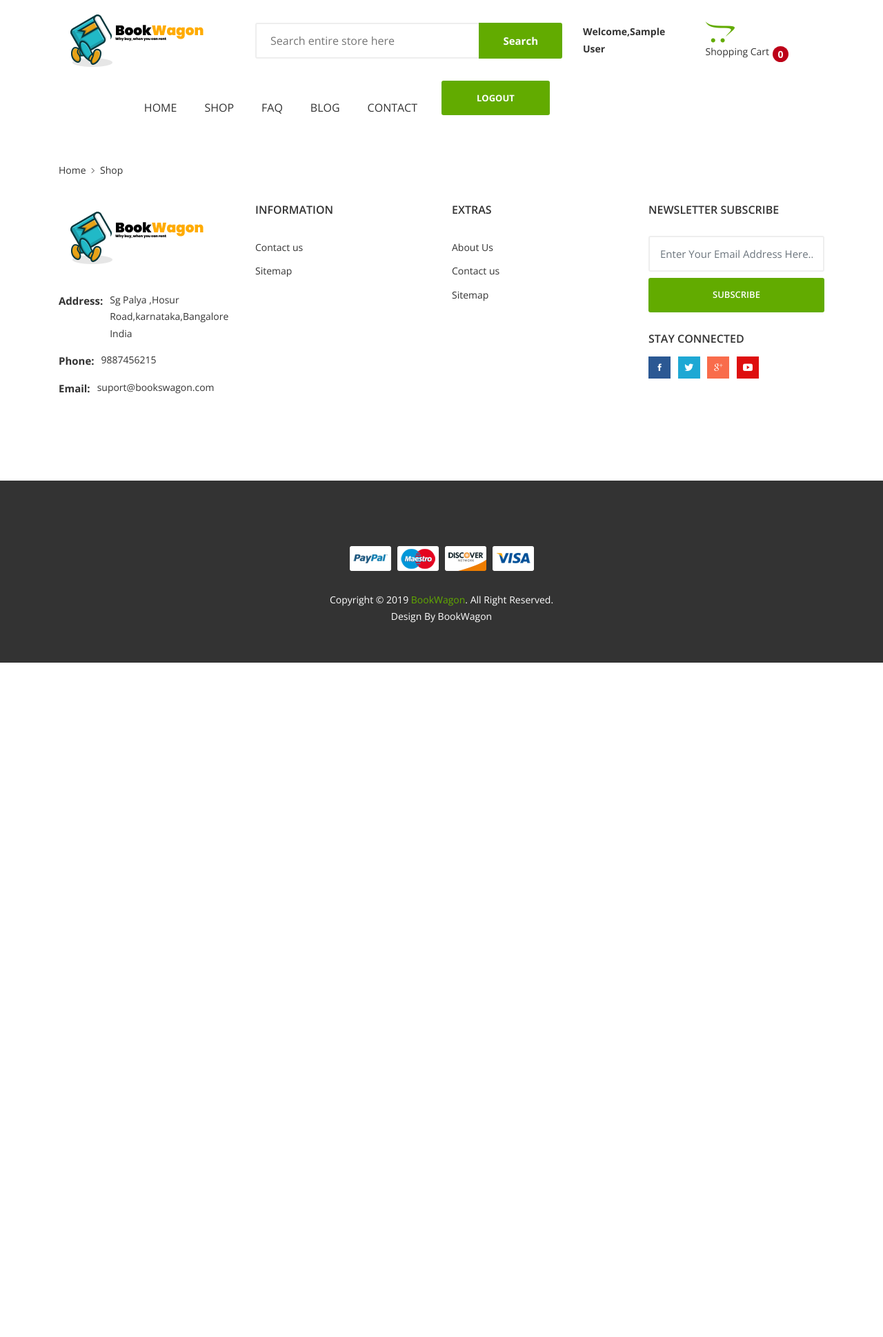
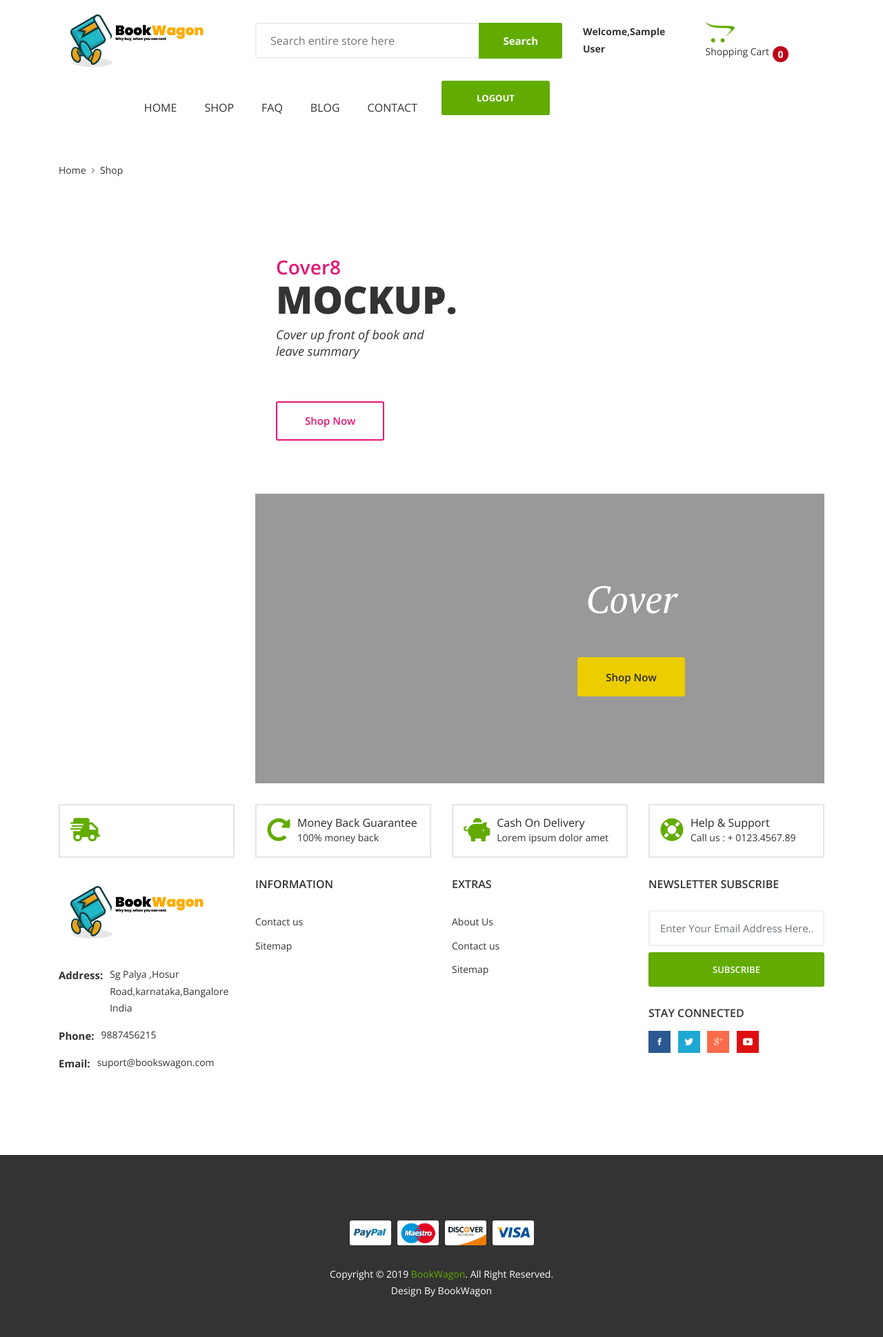
Before and after one commit to dipanshuvaibhav/BookWagon_DBMS_Project, a PHP site: page /shop-grid-left-sidebar.php in a window 1280 px wide. Shown: the whole page at 69% size. Before the commit the page ends 961 px from the top, so only its background shows below. Run offline with PHP 8.4, Linux system fonts and the light colour scheme; the visitor is signed in with stand-in values (Sample User, id 1); data that the repository does not hold is empty; some web fonts are replaced.

Commit message:
Update shop-grid-left-sidebar.php
Addition of slide

```diff
--- a/shop-grid-left-sidebar.php
+++ b/shop-grid-left-sidebar.php
@@ -166,7 +166,102 @@ session_start();
 				</div>
 			</div>
 		</section>
+		<section class="hero-area hero-slider-4 ">
+            <div class="container">
+                <div class="row">
+                    <div class="col-lg-9 offset-lg-3">
+                        <div class="sb-slick-slider" data-slick-setting='{
+                                                                    "autoplay": true,
+                                                                    "autoplaySpeed": 8000,
+                                                                    "slidesToShow": 1,
+                                                                    "dots":true
+                                                                    }'>
+                            <div class="single-slide bg-image bg-overlay--white"
+                                data-bg="image/bg-images/home-4-slider-1.jpg">
+                                <div class="home-content text-left pl--30">
+                                    <div class="row">
+                                        <div class="col-lg-5">
+                                            <span class="title-small">Cover8</span>
+                                            <h1>Mockup.</h1>
+                                            <p>Cover up front of book and
+                                                <br>leave summary</p>
+                                            <a href="shop-grid-left-sidebar.php" class="btn btn-outlined--pink">
+                                                Shop Now
+                                            </a>
+                                        </div>
+                                    </div>
+                                </div>
+                            </div>
+                            <div class="single-slide bg-image bg-overlay--dark"
+                                data-bg="image/bg-images/home-4-slider-2.jpg">
+                                <div class="home-content text-center">
+                                    <div class="row justify-content-end">
+                                        <div class="col-lg-8">
+                                            <h1 class="v2">Cover</h1>
+                                            <h2></h2>
+                                            <a href="shop-grid-left-sidebar.php" class="btn btn--yellow">
+                                                Shop Now
+                                            </a>
+                                        </div>
+                                    </div>
+                                </div>
+                            </div>
+                        </div>
+                    </div>
+                </div>
+            </div>
+        </section>
+        <!--=================================
+        Home Features Section
+    ===================================== -->
+        <section class="mb--30">
+            <h2 class="sr-only">Feature Section</h2>
+            <div class="container">
+                <div class="row">
+                    <div class="col-xl-3 col-md-6 mt--30">
+                        <div class="feature-box h-100">
+                            <div class="icon">
+                                <i class="fas fa-shipping-fast"></i>
+                            </div>
 
+                        </div>
+                    </div>
+                    <div class="col-xl-3 col-md-6 mt--30">
+                        <div class="feature-box h-100">
+                            <div class="icon">
+                                <i class="fas fa-redo-alt"></i>
+                            </div>
+                            <div class="text">
+                                <h5>Money Back Guarantee</h5>
+                                <p>100% money back</p>
+                            </div>
+                        </div>
+                    </div>
+                    <div class="col-xl-3 col-md-6 mt--30">
+                        <div class="feature-box h-100">
+                            <div class="icon">
+                                <i class="fas fa-piggy-bank"></i>
+                            </div>
+                            <div class="text">
+                                <h5>Cash On Delivery</h5>
+                                <p>Lorem ipsum dolor amet</p>
+                            </div>
+                        </div>
+                    </div>
+                    <div class="col-xl-3 col-md-6 mt--30">
+                        <div class="feature-box h-100">
+                            <div class="icon">
+                                <i class="fas fa-life-ring"></i>
+                            </div>
+                            <div class="text">
+                                <h5>Help & Support</h5>
+                                <p>Call us : + 0123.4567.89</p>
+                            </div>
+                        </div>
+                    </div>
+                </div>
+            </div>
+        </section>
 		<!--<main class="inner-page-sec-padding-bottom">
 
 			<div id="message">
```
